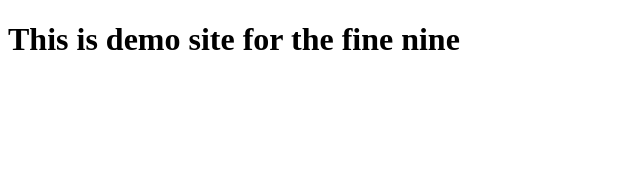
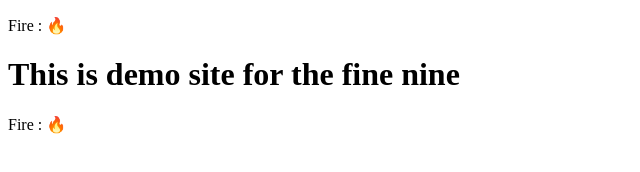
Before and after one commit to djmartin0055/Finenine, a plain HTML site: page index.html in a window 1280 px wide. Shown: the whole page, without its empty margins (0-640 px from the left). Drawn offline with Linux system fonts and the light colour scheme.

Commit message:
Update index.html

```diff
--- a/index.html
+++ b/index.html
@@ -7,6 +7,6 @@
     <title>Cloudflare Pages Demo</title>
 </head>
 <body>
-    <h1>This is demo site for the fine nine</h1>
+   <p>Fire : <span> 🔥 </span> </p> <h1>This is demo site for the fine nine</h1> <p>Fire : <span> 🔥 </span> </p>
 </body>
 </html>
```
